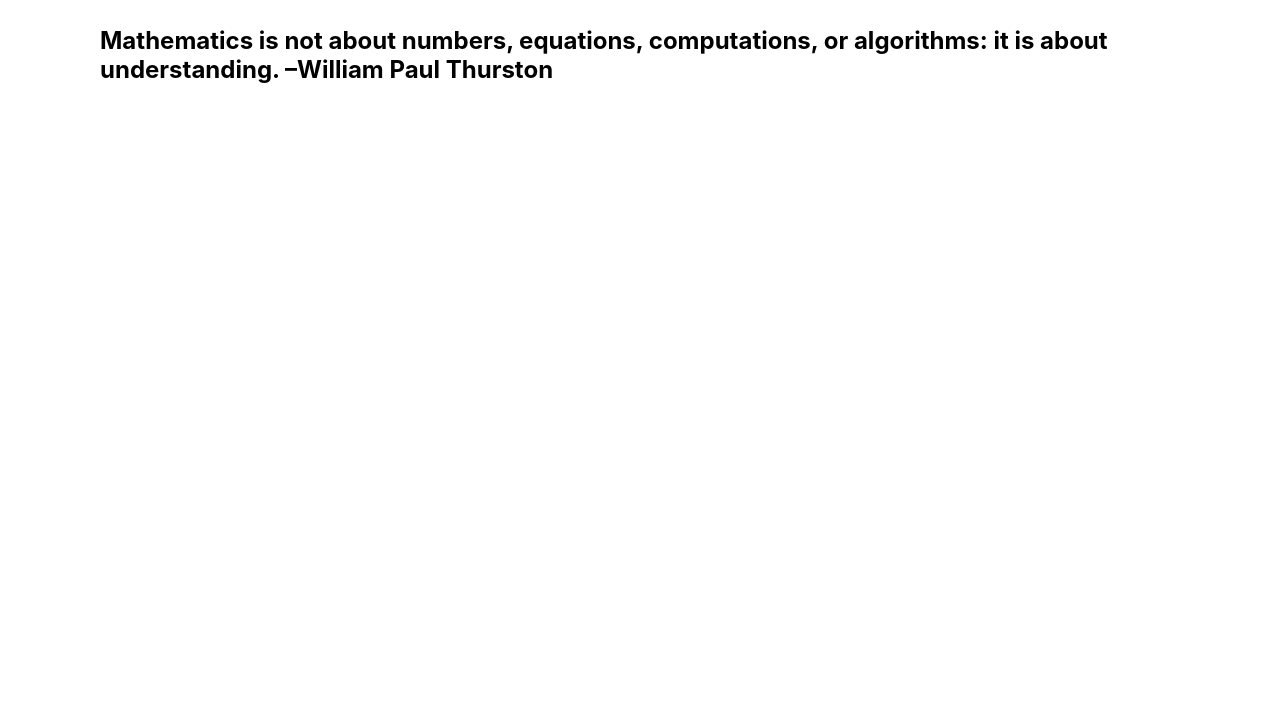
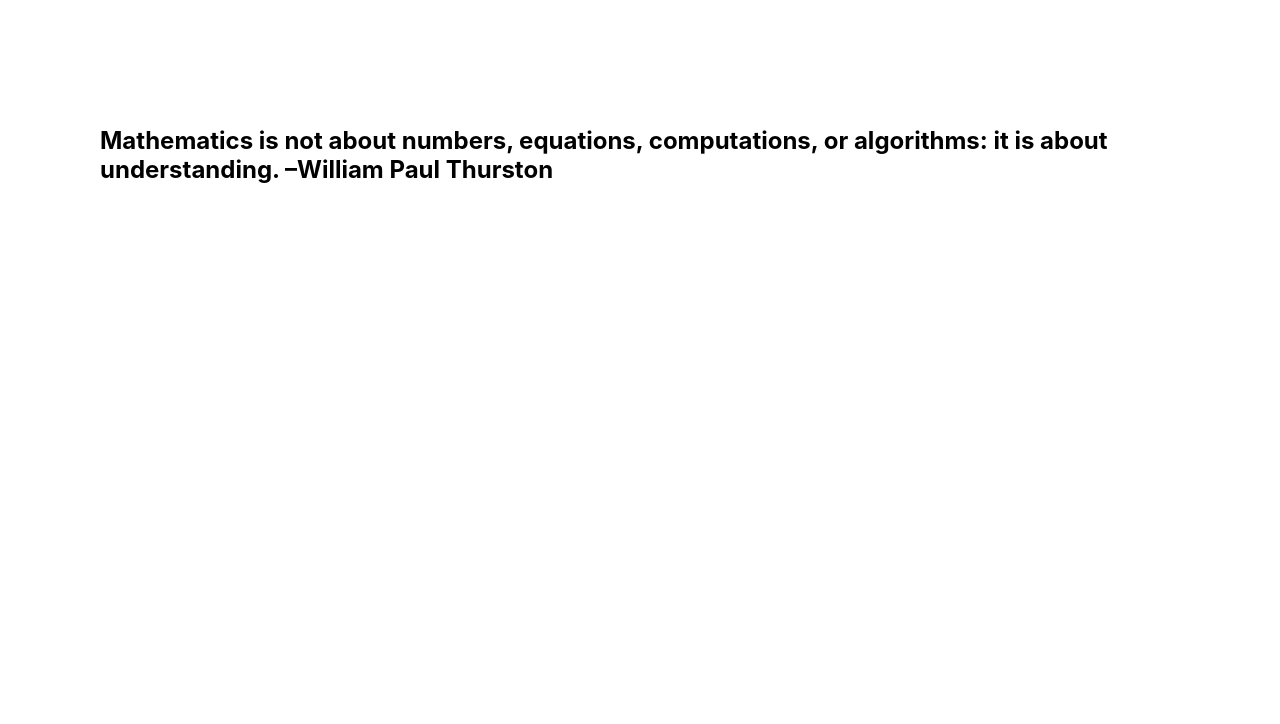
Before and after one commit to Samitti/Math-magicians-website, a React app: page /Quote in a window 1280 px wide. Shown: the part 76-800 px from the top of the page. Built offline with nearby package versions, Linux system fonts and the light colour scheme.

Commit message:
initial commit

```diff
--- a/src/components/style.css
+++ b/src/components/style.css
@@ -49,5 +49,5 @@ button {
 }
 
 .quoteContainer {
-  padding: 0 100px 0 100px;
+  padding: 100px;
 }
```
Also changed, not shown: package.json (+10 -1 lines), src/App.test.js (deleted, +0 -8 lines), 1 other file.
